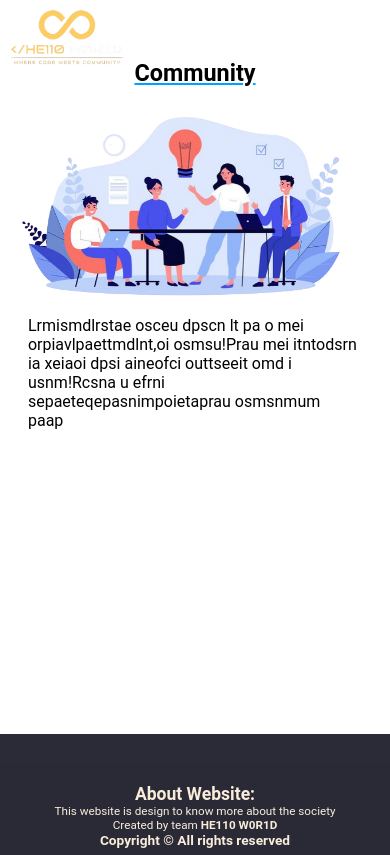
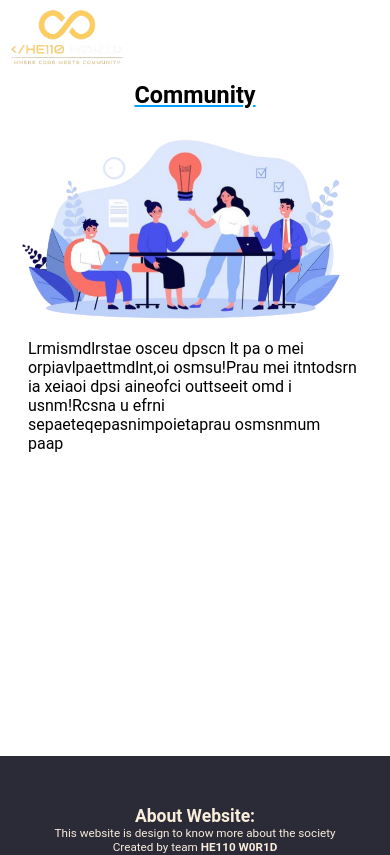
Before and after one commit to sid-2105/Hello-World, a React (Create React App) app: page /community in a window 390 px wide. Shown: the top 855 px of the page. Built offline with nearby package versions, Linux system fonts and the light colour scheme.

Commit message:
ui changes

```diff
--- a/src/Pages/AboutPage.jsx
+++ b/src/Pages/AboutPage.jsx
@@ -3,7 +3,7 @@ import About from './About'
 
 const AboutPage = () => {
   return (
-    <div style={{ paddingTop : '15vw'}}><About/></div>
+    <div style={{ paddingTop : '10vw'}}><About/></div>
   )
 }
 
--- a/src/Pages/CommunityPage.jsx
+++ b/src/Pages/CommunityPage.jsx
@@ -3,7 +3,7 @@ import Community from './Community'
 
 const CommunityPage = () => {
   return (
-    <div style={{paddingTop : '15vw'}}><Community/></div>
+    <div style={{paddingTop : '10vw'}}><Community/></div>
   )
 }
 
--- a/src/Pages/ContactPage.jsx
+++ b/src/Pages/ContactPage.jsx
@@ -3,7 +3,7 @@ import Contact from './Contact'
 
 const ContactPage = () => {
   return (
-        <div style={{ paddingTop : '15vw'}}><Contact/></div>
+        <div style={{ paddingTop : '10vw'}}><Contact/></div>
   )
 }
 
--- a/src/Pages/GalleryPage.jsx
+++ b/src/Pages/GalleryPage.jsx
@@ -3,7 +3,7 @@ import Gallery from './Gallery'
 
 const GalleryPage = () => {
   return (
-    <div style={{ paddingTop : '15vw'}}><Gallery/></div>
+    <div style={{ paddingTop : '10vw'}}><Gallery/></div>
   )
 }
 
--- a/src/index.css
+++ b/src/index.css
@@ -24,6 +24,9 @@
 
 
 @media screen and (max-width:480px){
+  .Page{
+      margin-top: 5vh;
+  }
 
   .body{
     max-width: 100%;
```
